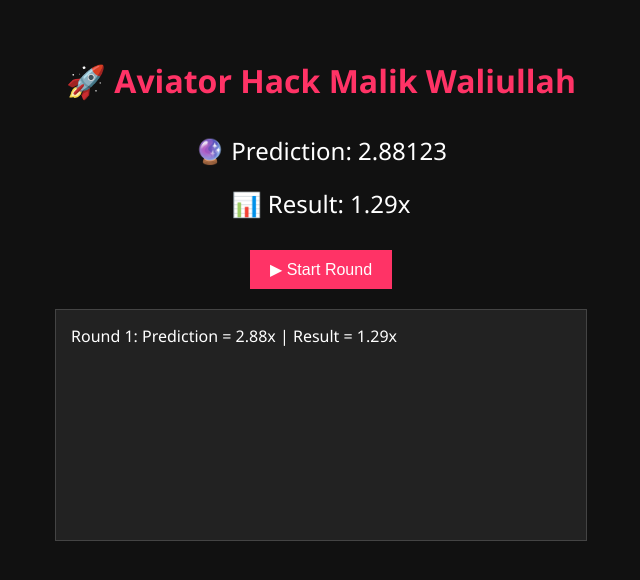
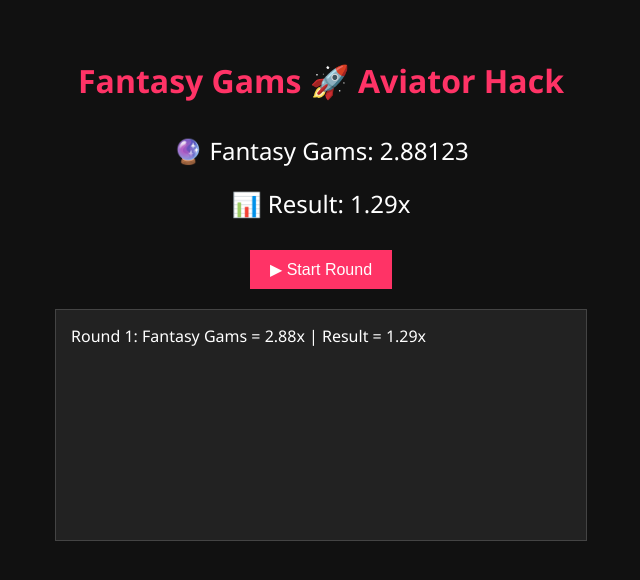
Before and after one commit to malik00609/Invest-Trading, a plain HTML site: page index.html in a window 1280 px wide. Both pictures are taken after a click on the button "▶ Start Round". Shown: the whole page, without its empty margins (319-959 px from the left). Drawn offline with Linux system fonts and the light colour scheme.

Commit message:
Update index.html

```diff
--- a/index.html
+++ b/index.html
@@ -46,8 +46,8 @@
   </style>
 </head>
 <body>
-  <h1>🚀 Aviator Hack Malik Waliullah</h1>
-  <div id="prediction">🔮 Prediction: 1234</div>
+  <h1> Fantasy Gams 🚀 Aviator Hack</h1>
+  <div id="prediction">🔮 Fantasy Gams: 1234</div>
   <div id="result">📊 Result: --</div>
   <button onclick="startRound()">▶ Start Round</button>
   <div id="log"></div>
@@ -74,7 +74,7 @@
 
     function startRound() {
       let prediction = predictNext();
-      document.getElementById("prediction").innerText = "🔮 Prediction: " + prediction + "123";
+      document.getElementById("prediction").innerText = "🔮 Fantasy Gams: " + prediction + "123";
 
       setTimeout(() => {
         let result = generateResult();
@@ -82,7 +82,7 @@
         document.getElementById("result").innerText = "📊 Result: " + result + "x";
 
         let log = document.getElementById("log");
-        log.innerHTML = `Round ${history.length}: Prediction = ${prediction}x | Result = ${result}x<br>` + log.innerHTML;
+        log.innerHTML = `Round ${history.length}: Fantasy Gams = ${prediction}x | Result = ${result}x<br>` + log.innerHTML;
       }, 1000);
     }
   </script>
```
